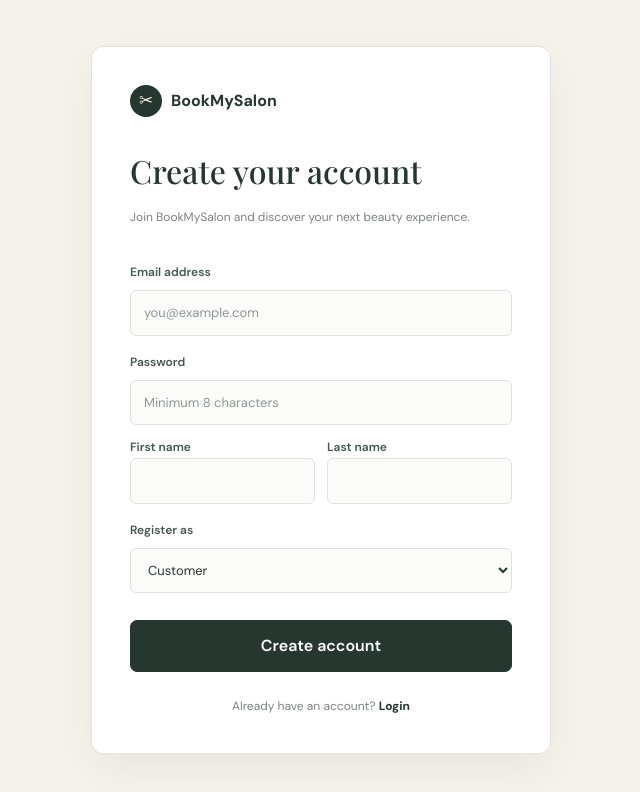
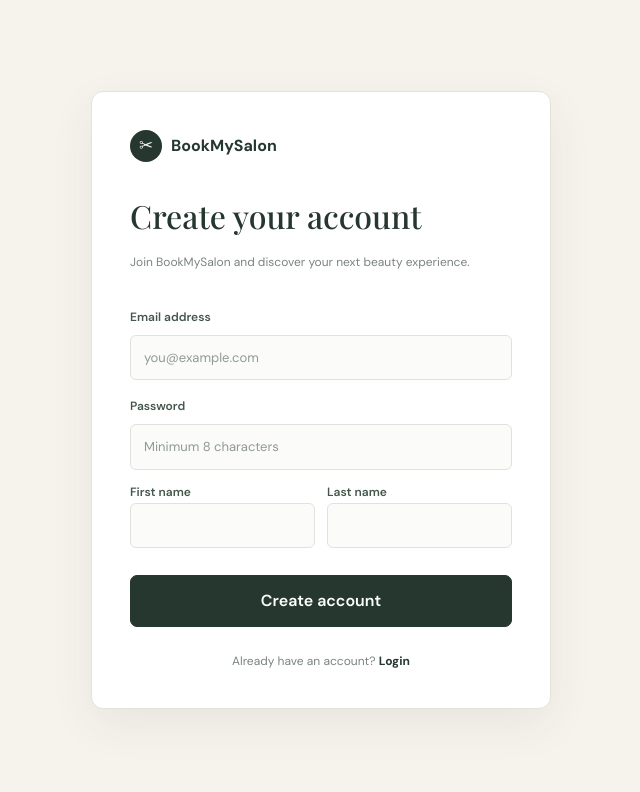
Before and after one commit to amarsreevishnu/BookMySalon, a React app in the folder frontend/: page /register in a window 1280 px wide. Shown: the top 792 px of the page, without its empty margins (319-959 px from the left). Built offline with nearby package versions, Linux system fonts and the light colour scheme; the HTML template or start-up script is replaced by a standard one.

Commit message:
Update registration to create customer accounts automatically

```diff
--- a/frontend/src/pages/Register.jsx
+++ b/frontend/src/pages/Register.jsx
@@ -10,7 +10,7 @@ function Register() {
     password: "",
     first_name: "",
     last_name: "",
-    role: "CUSTOMER",
+
   });
 
   const [error, setError] = useState("");
@@ -105,15 +105,7 @@ function Register() {
             </div>
           </div>
 
-          <label>Register as</label>
-          <select
-            name="role"
-            value={formData.role}
-            onChange={handleChange}
-          >
-            <option value="CUSTOMER">Customer</option>
-            <option value="OWNER">Salon owner</option>
-          </select>
+
 
           {error && <pre className="error-message">{error}</pre>}
 
```
Also changed, not shown: 1 other file (tests, documents, lock files or other folders).
